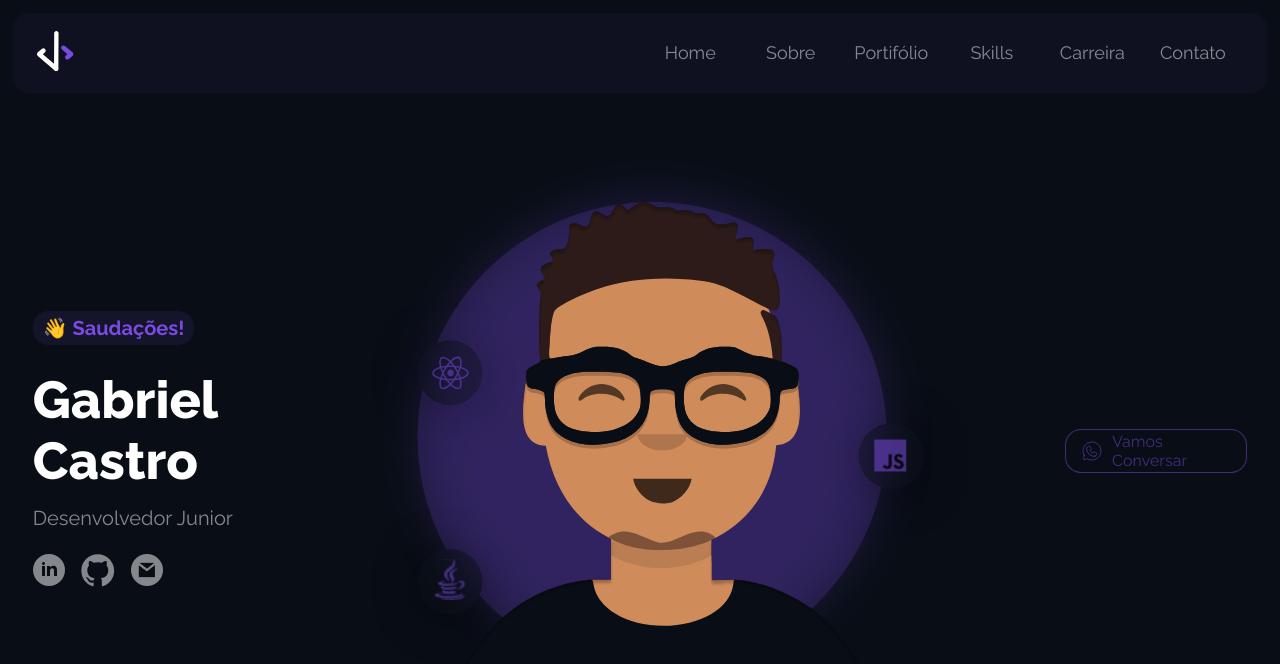
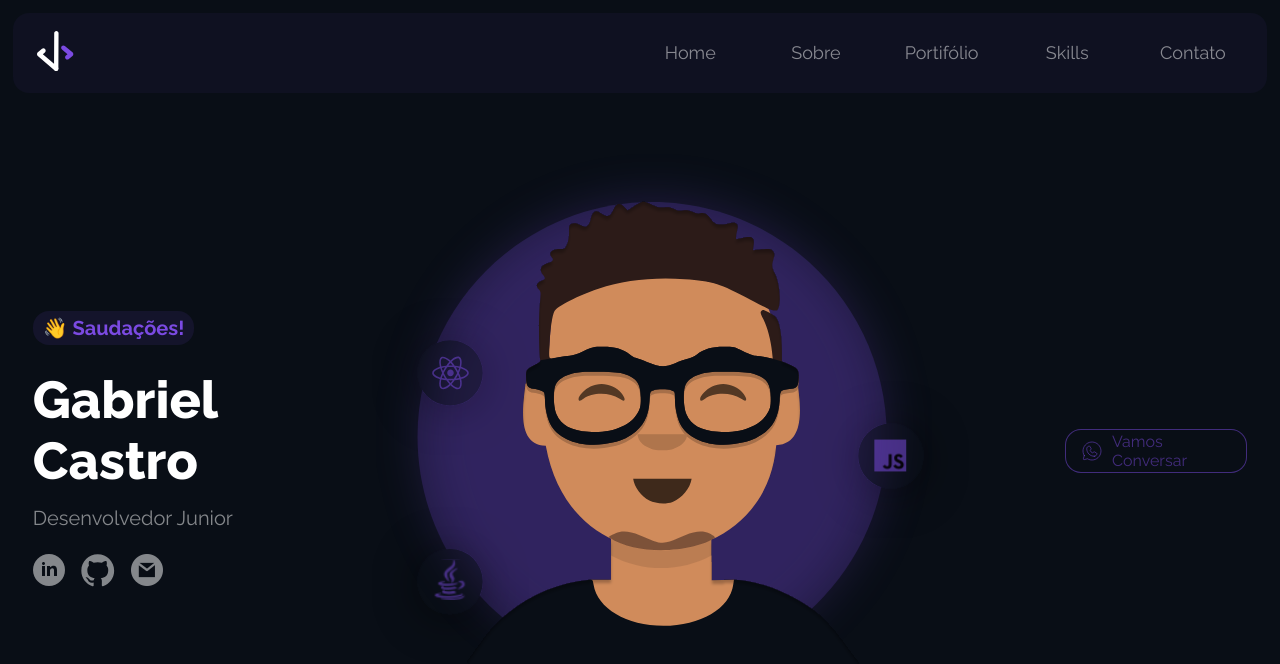
Before and after one commit to Gabriel-CR/Portifolio, a React (Vite) app: page / in a window 1280 px wide. Shown: the top 664 px of the page. Built offline with nearby package versions, Linux system fonts and the light colour scheme.

Commit message:
feat: remove carreiras

```diff
--- a/src/components/header/Header.jsx
+++ b/src/components/header/Header.jsx
@@ -14,7 +14,7 @@ const Header = () => {
         <Link to="/sobre">Sobre</Link>
         <Link to="/portifolio">Portifólio</Link>
         <Link to="/skills">Skills</Link>
-        <Link to="/carreira">Carreira</Link>
+        {/* <Link to="/carreira">Carreira</Link> */}
         <Link to="/contato">Contato</Link>
       </Navigate>
     </Container>
```
Also changed, not shown: src/main.jsx (+4 -5 lines).
